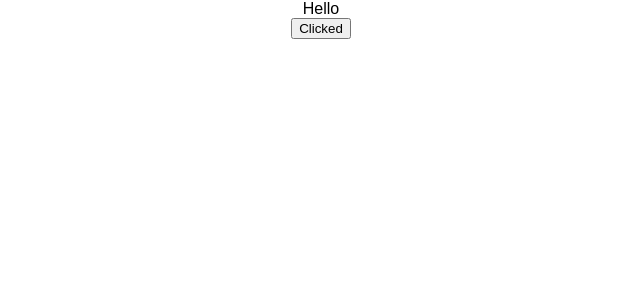
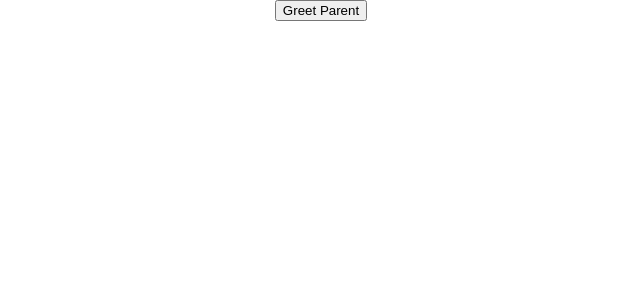
Before and after one commit to Meetkamal256/Learn-react-js, a React (Create React App) app in the folder hello-world/: page / in a window 1280 px wide. Shown: the top 300 px of the page, without its empty margins (319-959 px from the left). Built offline with nearby package versions, Linux system fonts and the light colour scheme.

Commit message:
methods as props

```diff
--- a/hello-world/src/App.js
+++ b/hello-world/src/App.js
@@ -9,13 +9,16 @@
 import FunctionClick from './components/FunctionClick';
 import ClassClick from './components/ClassClick';
 import EventBind from './components/EventBind';
+import ParentComponent from './components/ParentComponent';
+import ChildComponent from './components/ChildComponent';
 
 
 class App extends Component {
   render() {
     return (
       <div className="App">
-        <EventBind />
+        <ParentComponent />
+        {/* <EventBind /> */}
         {/* <ClassClick /> */}
         {/* <FunctionClick /> */}
         {/* <Counter /> */}
--- /dev/null
+++ b/hello-world/src/components/ChildComponent.js
@@ -0,0 +1,12 @@
+import React from 'react'
+
+function ChildComponent(props) {
+  return (
+    <div>
+        {/* <button onClick={props.greetHandler}>Greet Parent</button> */}
+        <button onClick={() =>  props.greetHandler('avatar')}>Greet Parent</button>
+    </div>
+  )
+}
+
+export default ChildComponent
--- /dev/null
+++ b/hello-world/src/components/ParentComponent.js
@@ -0,0 +1,27 @@
+import React, { Component } from 'react'
+import ChildComponent from './ChildComponent'
+
+export class ParentComponent extends Component {
+  constructor(props) {
+    super(props)
+
+    this.state = {
+      parentName: 'Parent'
+    }
+
+    this.greetParent = this.greetParent.bind(this)
+  }
+
+  greetParent(childName){
+    alert(`Hello ${this.state.parentName} from ${childName}`)
+  }
+  render() {
+    return (
+      <div>
+        <ChildComponent greetHandler={this.greetParent} />
+      </div>
+    )
+  }
+}
+
+export default ParentComponent
```
Also changed, not shown: hello-world/src/components/EventBind.js (line endings or trailing spaces).
